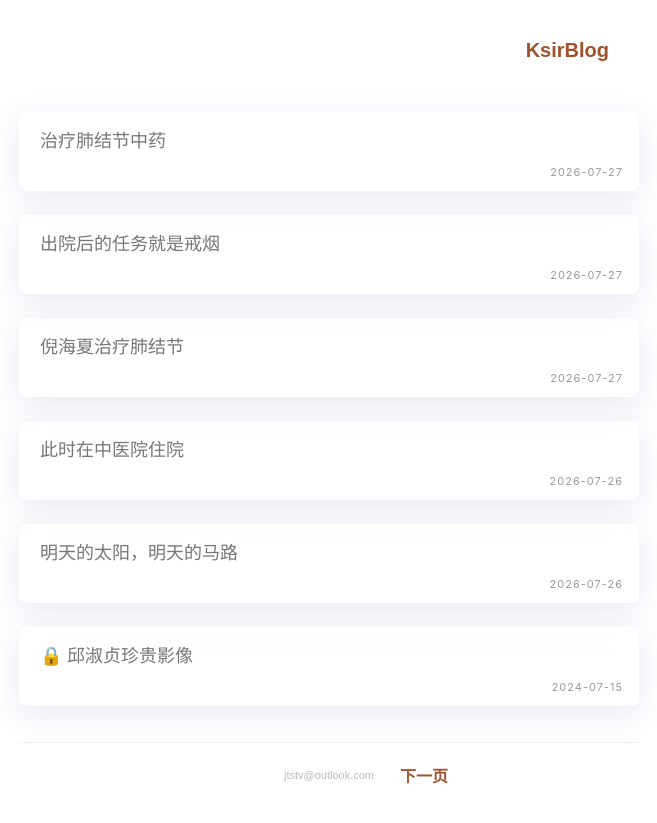
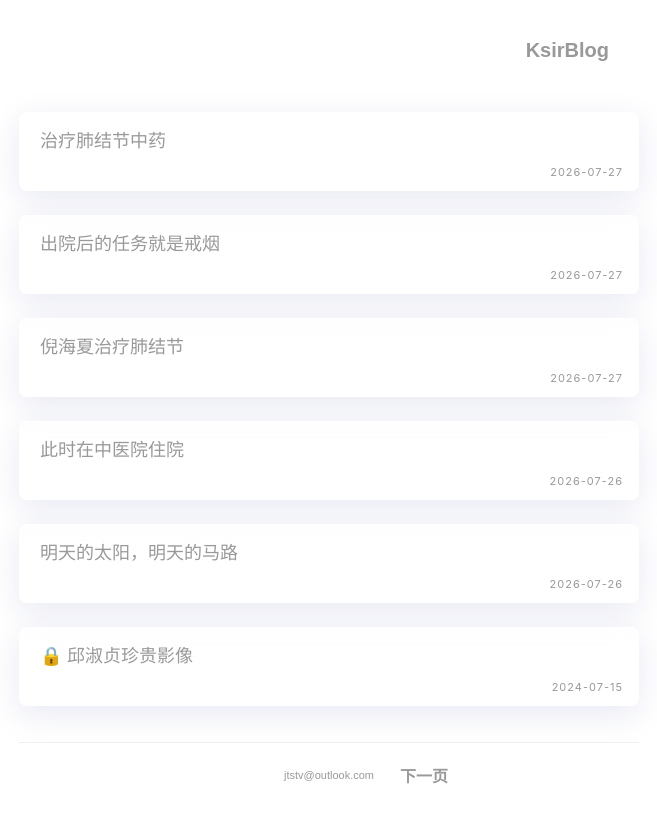
Before and after one commit to JTSTV/Jtstv.github.io, a Jekyll site: the page built from index.html, in a window 1280 px wide. Shown: the top 823 px of the page, without its empty margins (311-968 px from the left). Built offline with Jekyll 4.4.1, drawn with Linux system fonts in a browser that asks for light colours; the list of posts is cut into pages by our own code.

Commit message:
更新 index.html

```diff
--- a/index.html
+++ b/index.html
@@ -9,16 +9,25 @@ layout: null
     <title>{{ site.title }}</title>
     <style>
         * { margin: 0; padding: 0; box-sizing: border-box; }
-        body { background: #fff; color: #2c2c2c; font: 16px/1.6 -apple-system, BlinkMacSystemFont, "Segoe UI", Roboto, sans-serif; }
+
+        /* 核心修改：将全局文本颜色统一设置为浅灰色 */
+        body {
+            background: #fff;
+            color: #999;
+            font: 16px/1.6 -apple-system, BlinkMacSystemFont, "Segoe UI", Roboto, sans-serif;
+        }
+
         .container { max-width: 680px; margin: 0 auto; padding: 20px 30px; }
-        a { color: #a0522d; text-decoration: none; transition: opacity 0.2s; }
+
+        /* 链接也改为浅灰色 */
+        a { color: #999; text-decoration: none; transition: opacity 0.2s; }
         a:hover { opacity: 0.7; }
 
-        /* 标题区域：改为浅色背景，去除深色渐变 */
+        /* 标题区域 */
         header {
             position: relative;
             overflow: hidden;
-            background: #ffffff; /* 改为纯白背景，与页面融合 */
+            background: #ffffff;
             border-radius: 6px;
             min-height: 60px;
             margin-bottom: 20px;
@@ -28,12 +37,13 @@ layout: null
             padding: 15px 30px;
         }
 
+        /* 网站标题改为浅灰色 */
         .site-title {
             position: relative;
             z-index: 2;
             font: 600 20px/1.4 sans-serif;
-            color: #a0522d; /* 改为与主题一致的棕红色，确保在浅色背景下清晰 */
-            text-shadow: none; /* 去除深色阴影 */
+            color: #999;
+            text-shadow: none;
             text-align: right;
         }
 
@@ -57,19 +67,20 @@ layout: null
             border: 1px solid rgba(255, 255, 255, 0.6);
             box-shadow: 0 8px 32px 0 rgba(31, 38, 135, 0.1);
             border-radius: 8px;
-            color: #666;
+            color: #999; /* 卡片内文字设为浅灰色 */
         }
 
+        /* 文章链接设为浅灰色 */
         .post-title a {
-            color: #777;
+            color: #999;
             text-decoration: none;
             cursor: pointer;
             display: block;
         }
 
-        .post-title a:hover { color: #a0522d; opacity: 1; }
+        .post-title a:hover { opacity: 0.7; }
 
-        /* 日期紧贴底部 */
+        /* 日期设为浅灰色 */
         .post-date {
             position: absolute;
             bottom: 10px;
@@ -92,11 +103,15 @@ layout: null
             border-top: 1px solid #f0f0f0;
             font: 600 16px sans-serif;
         }
-        .pagination a, .pagination span { color: #a0522d; min-width: 60px; text-align: center; }
+
+        /* 翻页按钮设为浅灰色 */
+        .pagination a, .pagination span { color: #999; min-width: 60px; text-align: center; }
         .pagination span { color: #ccc; }
+
+        /* 邮箱地址设为浅灰色 */
         .contact-email { font: 400 11px sans-serif; }
-        .contact-email a { color: #bbb; }
-        .contact-email a:hover { color: #a0522d; opacity: 1; }
+        .contact-email a { color: #999; }
+        .contact-email a:hover { opacity: 0.7; }
 
         /* 手机端适配 */
         @media (max-width: 600px) {
```
Also changed, not shown: other parts of index.html (+2 -5 lines).
